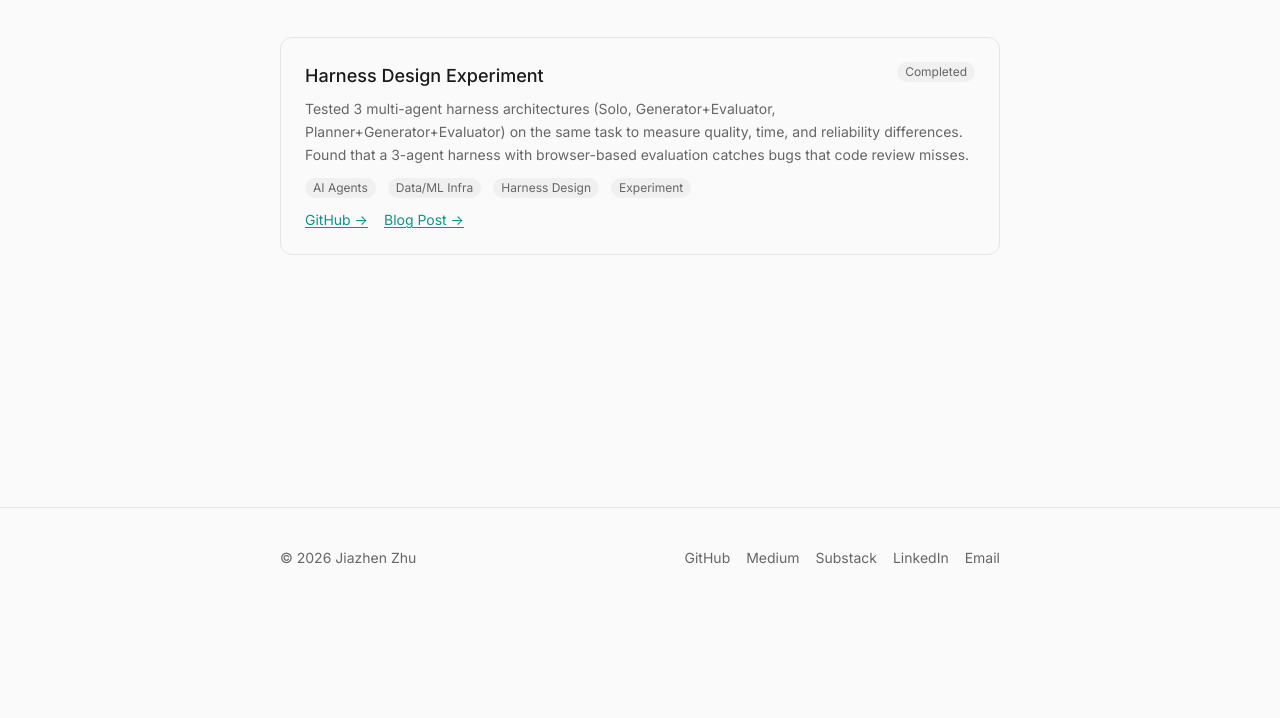
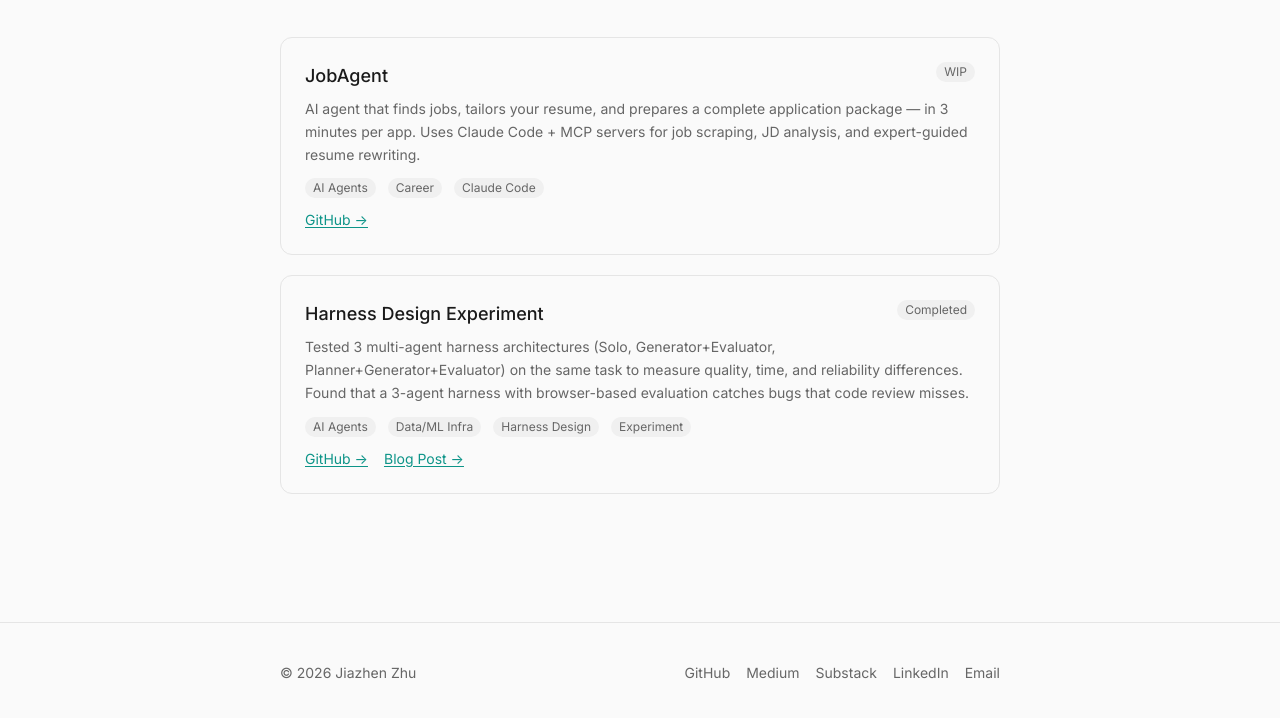
Before and after one commit to jason-jz-zhu/jiazhenzhu, an Astro site: page /lab in a window 1280 px wide. Shown: the part 192-910 px from the top of the page. Before the commit the page ends 800 px from the top, so only its background shows below. Built offline with nearby package versions, Linux system fonts and the light colour scheme; Astro itself is replaced by a stand-in of ours.

Commit message:
Update README with infra docs, add JobAgent to Lab

```diff
--- a/src/pages/lab.astro
+++ b/src/pages/lab.astro
@@ -2,6 +2,13 @@
 import BaseLayout from '../layouts/BaseLayout.astro';
 
 const projects = [
+  {
+    title: 'JobAgent',
+    description: 'AI agent that finds jobs, tailors your resume, and prepares a complete application package — in 3 minutes per app. Uses Claude Code + MCP servers for job scraping, JD analysis, and expert-guided resume rewriting.',
+    tags: ['AI Agents', 'Career', 'Claude Code'],
+    github: 'https://github.com/jason-jz-zhu',
+    status: 'WIP',
+  },
   {
     title: 'Harness Design Experiment',
     description: 'Tested 3 multi-agent harness architectures (Solo, Generator+Evaluator, Planner+Generator+Evaluator) on the same task to measure quality, time, and reliability differences. Found that a 3-agent harness with browser-based evaluation catches bugs that code review misses.',
```
Also changed, not shown: README.md.
